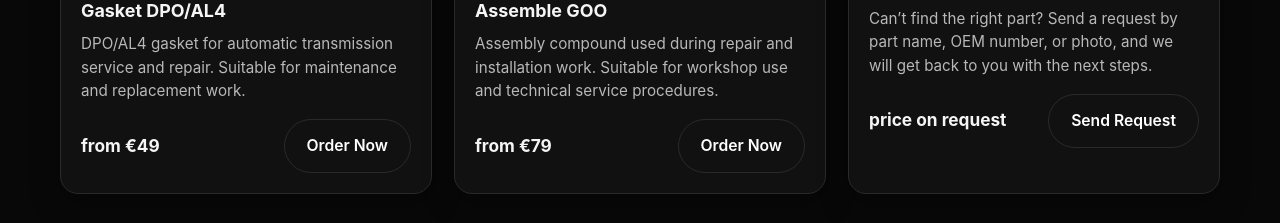
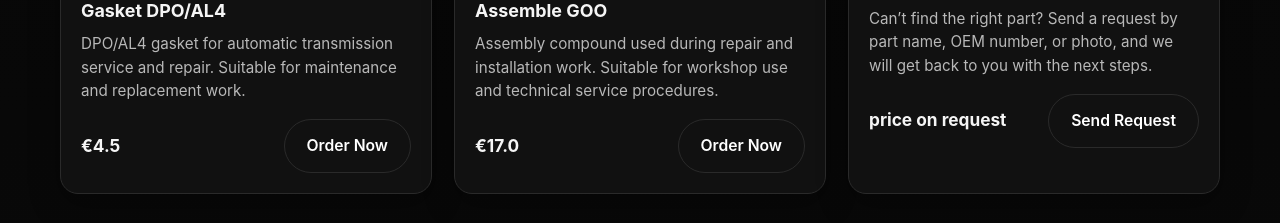
Before and after one commit to dzian1s/tiptronicgroup, a website: page index.html in a window 1280 px wide. Shown: the part 1440-1663 px from the top of the page. Drawn offline with Linux system fonts and the light colour scheme.

Commit message:
main page prices added

```diff
--- a/index.html
+++ b/index.html
@@ -98,7 +98,7 @@
               <h3>Gasket DPO/AL4</h3>
               <p>DPO/AL4 gasket for automatic transmission service and repair. Suitable for maintenance and replacement work.</p>
               <div class="product-footer">
-                <span class="price">from €49</span>
+                <span class="price">€4.5</span>
                 <a class="btn btn-secondary" href="#order">Order Now</a>
               </div>
             </div>
@@ -113,7 +113,7 @@
               <h3>Assemble GOO</h3>
               <p>Assembly compound used during repair and installation work. Suitable for workshop use and technical service procedures.</p>
               <div class="product-footer">
-                <span class="price">from €79</span>
+                <span class="price">€17.0</span>
                 <a class="btn btn-secondary" href="#order">Order Now</a>
               </div>
             </div>
```
